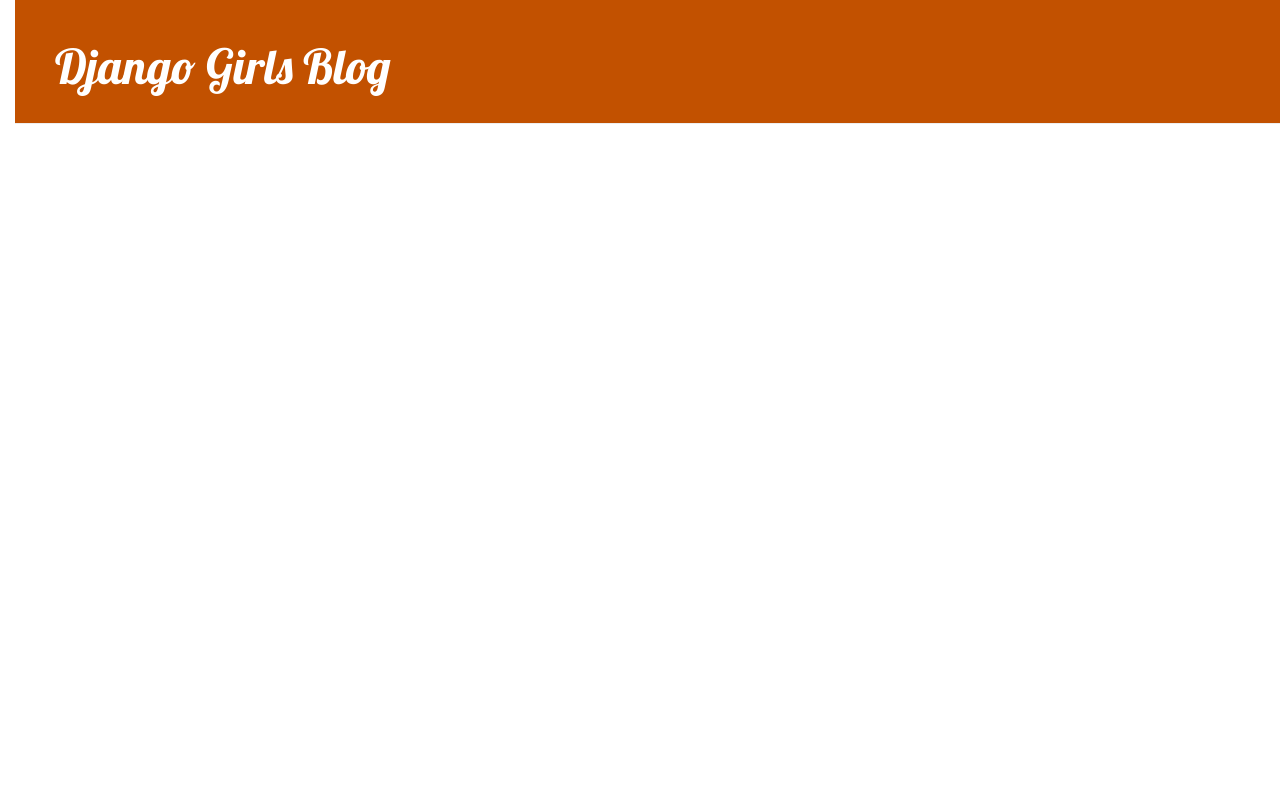
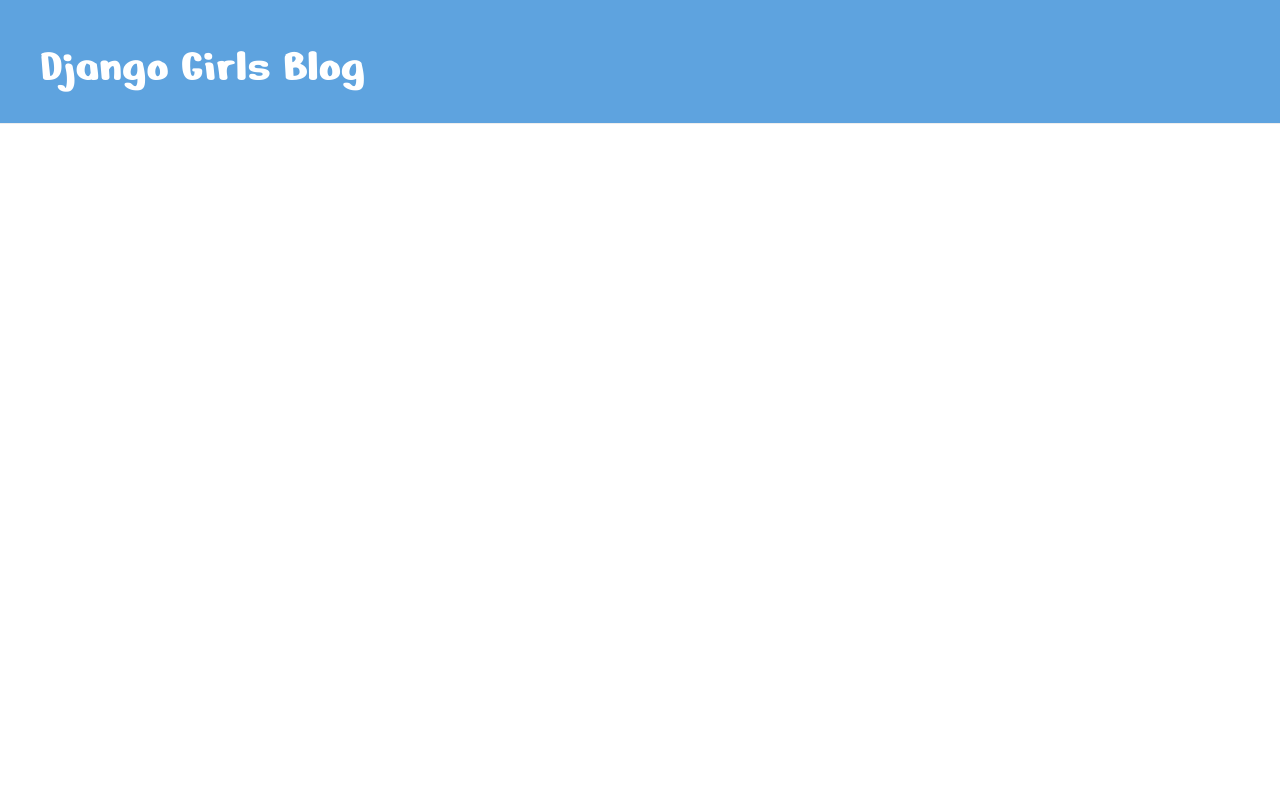
Before and after one commit to hlz12345/my-first-blog, a Django app: page / in a window 1280 px wide. Run offline with Django 3.2, Linux system fonts and the light colour scheme; data that the repository does not hold is empty; some libraries are stand-ins or nearby versions.

Commit message:
Mon app Django Girls, premier commit

```diff
--- a/blog/static/css/blog.css
+++ b/blog/static/css/blog.css
@@ -1,12 +1,5 @@
-h1 a,h2 a{
-    color:#C25100;
-    font-family: 'Lobster';
-}
-body {
-    padding-left: 15px;
-}
 .page-header {
-    background-color: #C25100;
+    background-color: #5EA3DF;
     margin-top: 0;
     padding: 20px 20px 20px 40px;
 }
@@ -22,7 +15,7 @@
 }
 
 h1, h2, h3, h4 {
-    font-family: 'Lobster', cursive;
+    font-family: 'Nerko One', cursive;
 }
 
 .date {
--- a/blog/templates/blog/base.html
+++ b/blog/templates/blog/base.html
@@ -2,7 +2,8 @@
 <html>
     <head>
         <title>Django Girls blog</title>
-        <link href="//fonts.googleapis.com/css?family=Lobster&subset=latin,latin-ext" rel="stylesheet" type="text/css">
+        <link rel="preconnect" href="https://fonts.gstatic.com">
+        <link href="https://fonts.googleapis.com/css2?family=Nerko+One&display=swap" rel="stylesheet">
         <link rel="stylesheet" href="//maxcdn.bootstrapcdn.com/bootstrap/3.2.0/css/bootstrap.min.css">
         <link rel="stylesheet" href="//maxcdn.bootstrapcdn.com/bootstrap/3.2.0/css/bootstrap-theme.min.css">
         <link rel="stylesheet" href="{% static 'css/blog.css' %}">
--- a/blog/templates/blog/post_list.html
+++ b/blog/templates/blog/post_list.html
@@ -3,10 +3,10 @@
     {% for post in posts %}
         <div class="post">
             <div class="date">
-                <p>published: {{ post.published_date }}</p>
+                {{ post.published_date }}
             </div>
-            <h2><a href="">{{ post.title }}</a></h2>
             <h2><a href="{% url 'post_detail' pk=post.pk %}">{{ post.title }}</a></h2>
+            <p>{{ post.text|linebreaksbr }}</p>
         </div>
     {% endfor %}
 {% endblock %}
```
